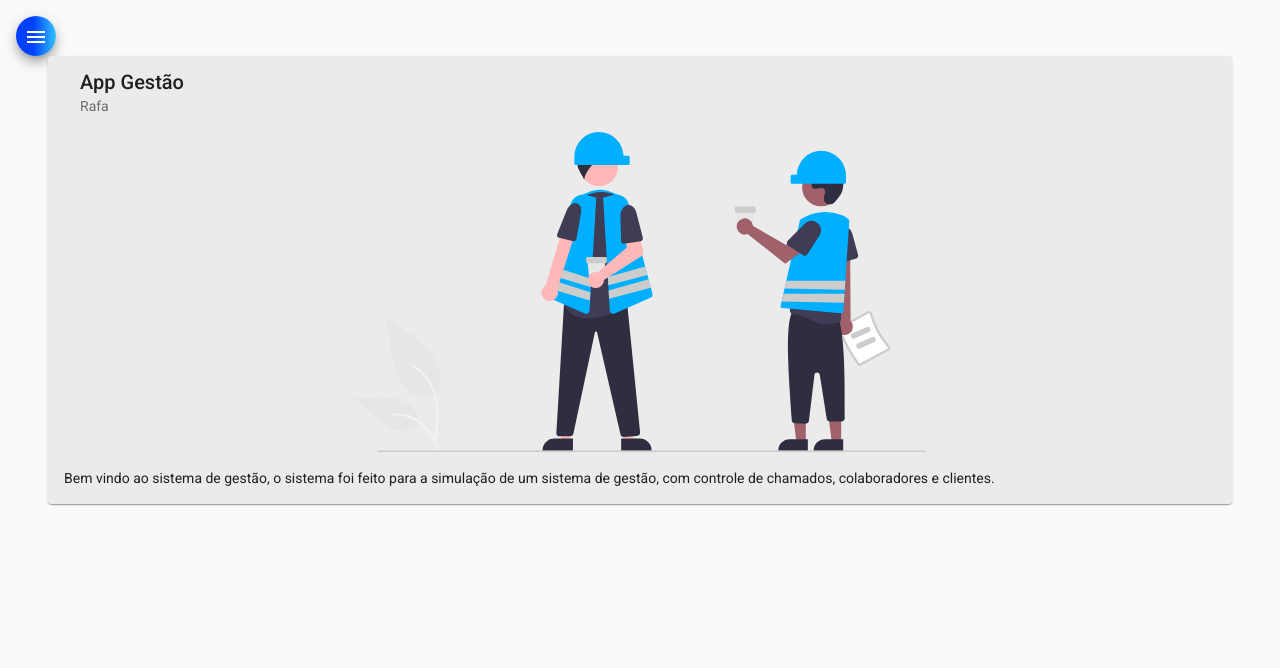
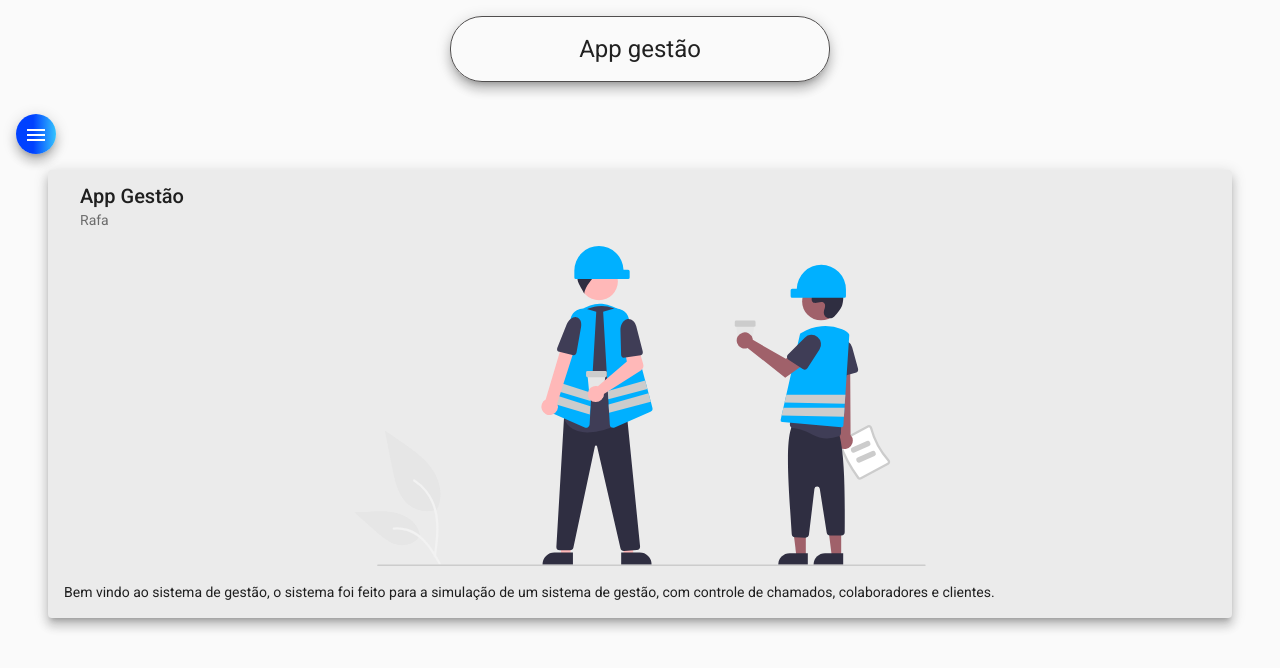
Before and after one commit to leonardols10/AppGestao-Front, an Angular app: page /home in a window 1280 px wide. Shown: the top 668 px of the page. Built offline with nearby package versions, Linux system fonts and the light colour scheme.

Commit message:
component colaborador

```diff
--- a/src/app/app.module.ts
+++ b/src/app/app.module.ts
@@ -28,13 +28,17 @@ import { MatListModule } from '@angular/material/list';
 import { MatCardModule } from '@angular/material/card';
 import { NavComponent } from './components/nav/nav.component';
 import { HomeComponent } from './components/home/home.component';
+import { HeaderComponent } from './components/header/header.component';
+import { ColaboradorListComponent } from './components/colaborador/colaborador-list/colaborador-list.component';
 
 
 @NgModule({
   declarations: [
     AppComponent,
     NavComponent,
-    HomeComponent
+    HomeComponent,
+    HeaderComponent,
+    ColaboradorListComponent
   ],
   imports: [
     BrowserModule,
--- /dev/null
+++ b/src/app/components/colaborador/colaborador-list/colaborador-list.component.html
@@ -0,0 +1 @@
+<p>colaborador-list works!</p>
--- /dev/null
+++ b/src/app/components/colaborador/colaborador-list/colaborador-list.component.ts
@@ -0,0 +1,15 @@
+import { Component, OnInit } from '@angular/core';
+
+@Component({
+  selector: 'app-colaborador-list',
+  templateUrl: './colaborador-list.component.html',
+  styleUrls: ['./colaborador-list.component.css']
+})
+export class ColaboradorListComponent implements OnInit {
+
+  constructor() { }
+
+  ngOnInit(): void {
+  }
+
+}
--- /dev/null
+++ b/src/app/components/header/header.component.css
@@ -0,0 +1,12 @@
+.container{
+    display: flex;
+    align-items: center;
+    justify-content: center;
+}
+
+h1{
+    margin-top: 1rem;
+    border: 1px solid rgb(80, 78, 78);
+    padding: 1rem 10%;
+    border-radius: 2rem;
+}
--- /dev/null
+++ b/src/app/components/header/header.component.html
@@ -0,0 +1,3 @@
+<div class="container">
+    <h1 class="mat-elevation-z8">App gestão</h1>
+</div>
--- /dev/null
+++ b/src/app/components/header/header.component.ts
@@ -0,0 +1,15 @@
+import { Component, OnInit } from '@angular/core';
+
+@Component({
+  selector: 'app-header',
+  templateUrl: './header.component.html',
+  styleUrls: ['./header.component.css']
+})
+export class HeaderComponent implements OnInit {
+
+  constructor() { }
+
+  ngOnInit(): void {
+  }
+
+}
--- a/src/app/components/home/home.component.css
+++ b/src/app/components/home/home.component.css
@@ -1,6 +1,6 @@
 .card{
     width: 90%;
-    margin: auto;
+    margin: 1rem auto;
     background-color: rgb(235, 235, 235);
 }
 img{
--- a/src/app/components/home/home.component.html
+++ b/src/app/components/home/home.component.html
@@ -1,4 +1,4 @@
-<mat-card class="card">
+<mat-card class="card mat-elevation-z8">
     <mat-card-header>
       <mat-card-title>App Gestão</mat-card-title>
       <mat-card-subtitle>Rafa</mat-card-subtitle>
--- a/src/app/components/nav/nav.component.html
+++ b/src/app/components/nav/nav.component.html
@@ -2,7 +2,7 @@
     <mat-drawer #drawer class="sidenav" mode="side">
         <img src="assets/img/side-image.svg" alt="Imagem de navegação">
      <mat-nav-list class="nav-list">
-        <a mat-list-item routerLink="/">
+        <a mat-list-item routerLink="home">
             <i class="material-icons">home</i>
             Home
         </a>
@@ -23,6 +23,7 @@
     </mat-drawer>
 
     <div class="sidenav-content">
+        <app-header></app-header>
       <button class="menu mat-elevation-z8" (click)="drawer.toggle()" mat-icon-button>
         <mat-icon>menu</mat-icon>
       </button>
```
Also changed, not shown: src/app/components/colaborador/colaborador-list/colaborador-list.component.css (added).
